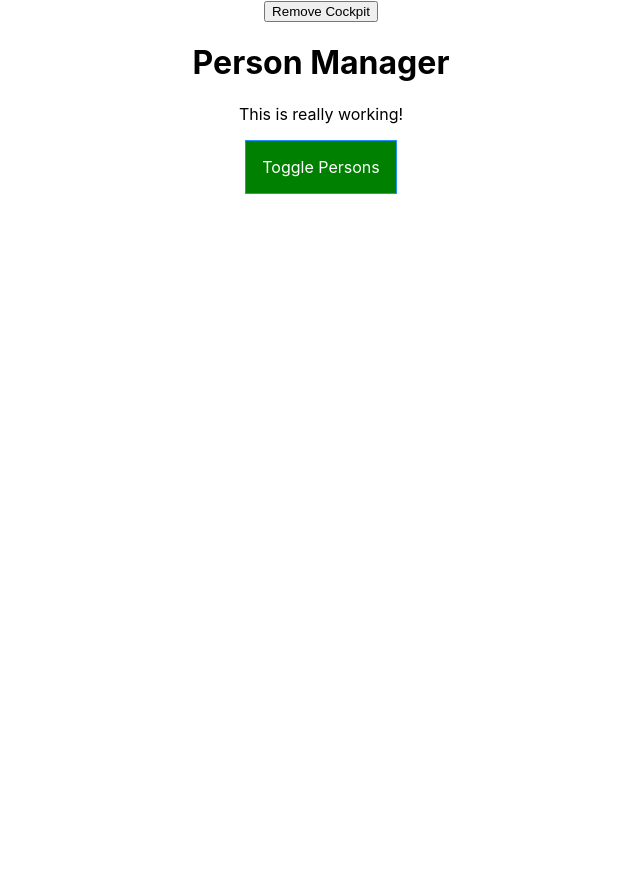
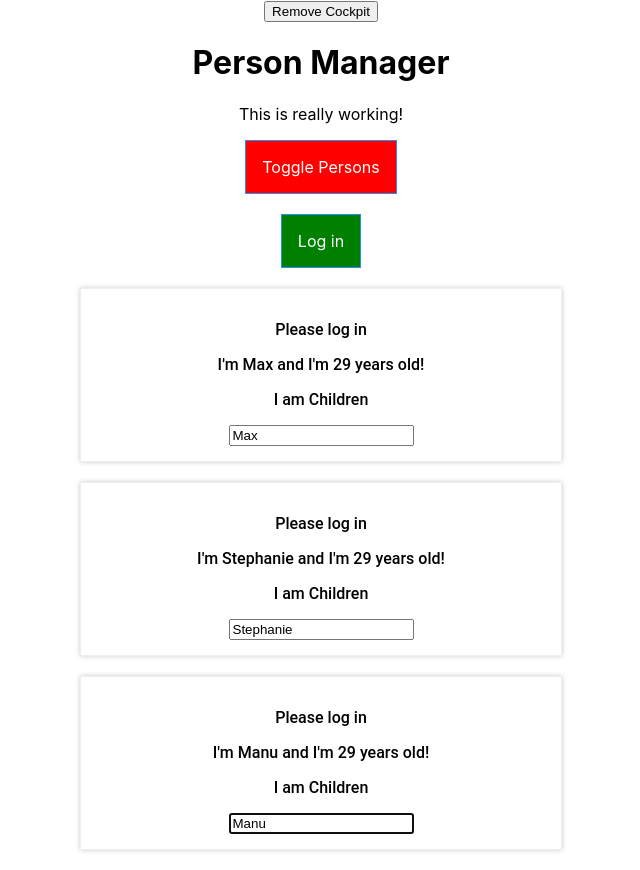
Before and after one commit to lukinasargy/my-app, a React (Create React App) app: page / in a window 1280 px wide. Shown: the whole page, without its empty margins (319-959 px from the left). Before the commit the page ends 800 px from the top, so only its background shows below. Built offline with nearby package versions, Linux system fonts and the light colour scheme.

Commit message:
112 Understanding prop chain problems

```diff
--- a/src/components/Cockpit/Cockpit.js
+++ b/src/components/Cockpit/Cockpit.js
@@ -1,13 +1,19 @@
-import React, {useEffect} from 'react';
+import React, {useEffect, useRef} from 'react';
 import styles from "./Cockpit.module.css";
 
 const Cockpit = (props) => {
+
+    const toggleBtnRef = useRef(null);
+
     useEffect(() => {
         console.log('[Cockpit.js] useEffect');
         //http request imitation
-        setTimeout( () => {
-            alert('saved data to cloud!');
-        },1000);
+        // setTimeout( () => {
+        //     alert('saved data to cloud!');
+        // },1000);
+
+        toggleBtnRef.current.click();
+
         return () => {
             console.log('[Cockpit.js] cleanup work in useEffect');
             //should run when cockpit.js is removed
@@ -36,8 +42,11 @@ const Cockpit = (props) => {
         <div className={styles.Cockpit}>
             <h1>{props.title}</h1>
             <p className={assignedClasses.join(' ')}>This is really working!</p>
-            <button onClick={props.toggle} className={btnClass}>Toggle Persons
+            <button ref={toggleBtnRef} onClick={props.toggle} className={btnClass}>Toggle Persons
             </button>
+            <br/>
+            <br/>
+            <button onClick={props.login}>Log in</button>
         </div>
     );
 };
--- a/src/components/Persons/Person/Person.js
+++ b/src/components/Persons/Person/Person.js
@@ -21,6 +21,7 @@ class Person extends Component {
         console.log('[Person.js] rendering...');
         return (
             <Aux>
+                {this.props.isAuth ? <p>Authenticated!</p> : <p>Please log in</p>}
                 <p onClick={this.props.click}>I'm {this.props.name} and I'm {this.props.age} years old!</p>
                 <div key="i2">{this.props.children}</div>
                 <input
--- a/src/components/Persons/Persons.js
+++ b/src/components/Persons/Persons.js
@@ -43,6 +43,7 @@ class Persons extends PureComponent{
                 name={person.name}
                 age={person.age}
                 changed={(event) => this.props.changed(event, person.id)}
+                isAuth={this.props.isAuthenticated}
             >
                 <p>I am Children</p>
             </Person>
--- a/src/containers/App.js
+++ b/src/containers/App.js
@@ -20,7 +20,8 @@ class App extends Component {
         otherState: 'some value',
         showPersons: false,
         showCockpit: true,
-        changeCounter: 0
+        changeCounter: 0,
+        authenticated:false
     };
 
     static getDerivedStateFromProps(props, state) {
@@ -69,10 +70,15 @@ class App extends Component {
     };
 
     togglePersonsHandler = () => {
-        const doesShow = this.state.showPersons
+        const doesShow = this.state.showPersons;
         this.setState({
             showPersons: !doesShow
         });
+    };
+    loginHandler = () => {
+        this.setState({
+            authenticated:true
+        })
     };
 
     render() {
@@ -82,7 +88,9 @@ class App extends Component {
             persons = <Persons
                 persons={this.state.persons}
                 clicked={this.deletePersonHandler}
-                changed={this.nameChangedHandler}/>
+                changed={this.nameChangedHandler}
+                isAuthenticated={this.state.authenticated}
+            />
         }
 
 
@@ -99,7 +107,9 @@ class App extends Component {
                     title={this.props.appTitle}
                     personsLength={this.state.persons.length}
                     toggle={this.togglePersonsHandler}
-                    show={this.state.showPersons}/> : null}
+                    show={this.state.showPersons}
+                    login={this.loginHandler}
+                /> : null}
                 {persons}
             </Aux>
         );
```
